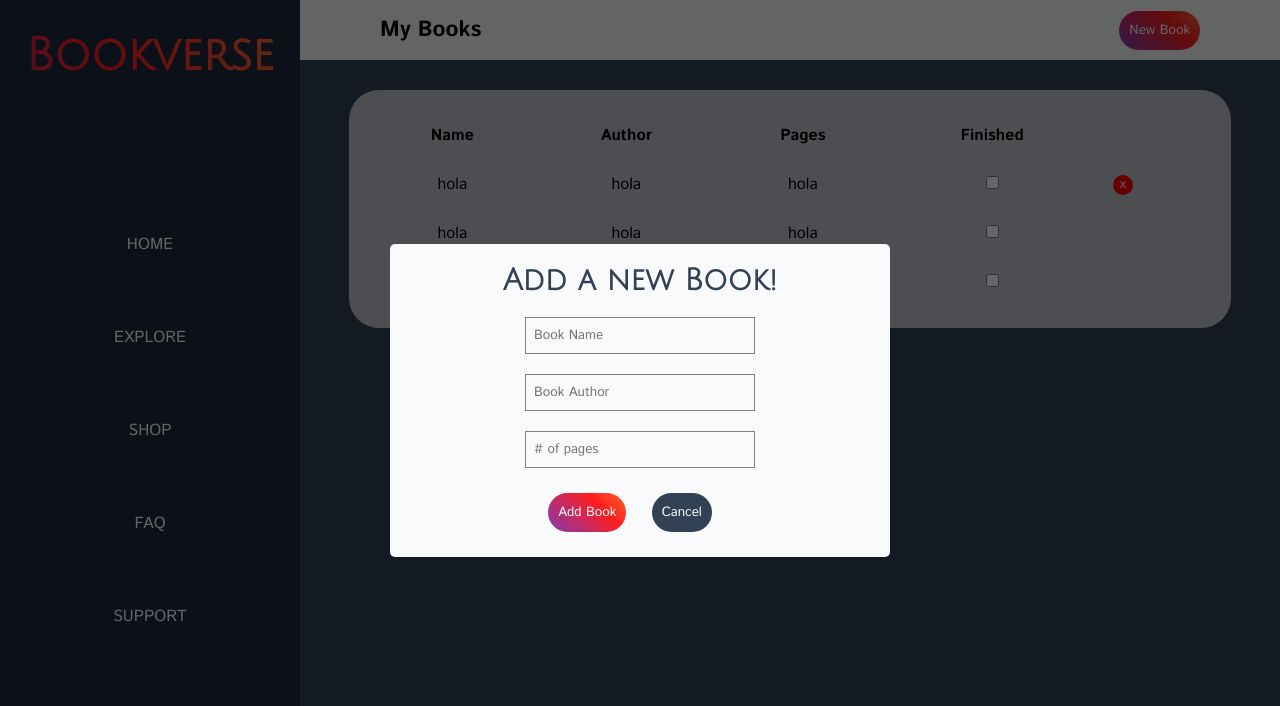
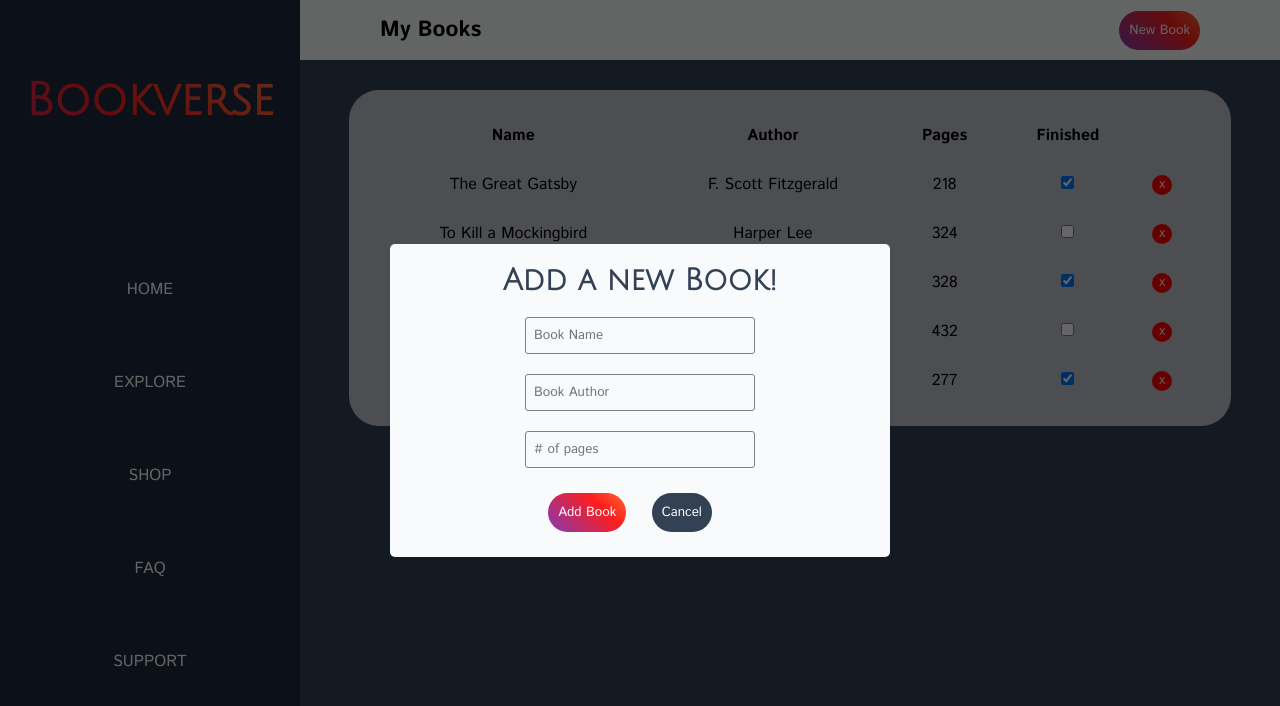
Before and after one commit to Kuraviso/odin-library, a plain HTML site: page index.html in a window 1280 px wide. Both pictures are taken after a click on the button "New Book". Drawn offline with Linux system fonts and the light colour scheme.

Commit message:
added the functions to create the table and add more books

```diff
--- a/index.html
+++ b/index.html
@@ -26,18 +26,24 @@
       <div class="popup-content">
         <form action="" class="form">
           <h2 class="popup-title">Add a new Book!</h2>
-          <input type="text" id="bookName" placeholder="Book Name" required />
+          <input
+            type="text"
+            id="bookName"
+            placeholder="Book Name"
+            autocomplete="off"
+          />
           <input
             type="text"
             id="bookAuthor"
             placeholder="Book Author"
-            required
+            autocomplete="off"
           />
           <input
             type="number"
             id="bookPages"
             placeholder="# of pages"
-            required
+            min="1"
+            autocomplete="off"
           />
           <button type="submit" class="new-book">Add Book</button>
           <button type="button" class="cancel-button">Cancel</button>
@@ -69,26 +75,8 @@
               <th>Finished</th>
             </tr>
           </thead>
-          <tbody>
-            <tr>
-              <td>hola</td>
-              <td>hola</td>
-              <td>hola</td>
-              <td><input type="checkbox" name="" id="" /></td>
-              <td><button class="x-button">x</button></td>
-            </tr>
-            <tr>
-              <td>hola</td>
-              <td>hola</td>
-              <td>hola</td>
-              <td><input type="checkbox" name="" id="" /></td>
-            </tr>
-            <tr>
-              <td>hola</td>
-              <td>hola</td>
-              <td>hola</td>
-              <td><input type="checkbox" name="" id="" /></td>
-            </tr>
+          <tbody class="main-table-body">
+            <!-- content generated dinamically on js -->
           </tbody>
         </table>
       </div>
--- a/script.js
+++ b/script.js
@@ -2,11 +2,12 @@
 const addBookButton = document.querySelector(".add-button");
 const popupWindow = document.querySelector(".popup");
 const cancelBookButton = document.querySelector(".cancel-button");
-const xButton = document.querySelector(".x-button");
+const xButton = document.querySelectorAll(".x-button");
 const removeBookWindow = document.querySelector(".remove-book");
 const noButton = document.querySelector(".remove-button-no");
 const newBookButton = document.querySelector(".new-book");
 const formElement = document.querySelector(".form");
+const tableBodyContainer = document.querySelector(".main-table-body");
 
 //input document selectors
 const userInputName = document.querySelector("#bookName");
@@ -14,11 +15,39 @@ const userInputAuthor = document.querySelector("#bookAuthor");
 const userInputPages = document.querySelector("#bookPages");
 
 //project global variables
-const bookList = [];
+const bookList = [
+  {
+    name: "The Great Gatsby",
+    author: "F. Scott Fitzgerald",
+    pages: 218,
+    completed: true,
+  },
+  {
+    name: "To Kill a Mockingbird",
+    author: "Harper Lee",
+    pages: 324,
+    completed: false,
+  },
+  { name: "1984", author: "George Orwell", pages: 328, completed: true },
+  {
+    name: "Pride and Prejudice",
+    author: "Jane Austen",
+    pages: 432,
+    completed: false,
+  },
+  {
+    name: "The Catcher in the Rye",
+    author: "J.D. Salinger",
+    pages: 277,
+    completed: true,
+  },
+];
 
 //event listeners for buttons
 newBookButton.addEventListener("click", (e) => {
   e.preventDefault();
+
+  if (inputValidation()) {
     addBookToLibrary(
       userInputName.value,
       userInputAuthor.value,
@@ -26,6 +55,9 @@ newBookButton.addEventListener("click", (e) => {
     );
     formElement.reset();
     popupWindow.style.display = "none";
+  } else {
+    return;
+  }
 });
 
 //event listeners for the popup windows
@@ -34,16 +66,27 @@ addBookButton.addEventListener("click", () => {
 });
 
 cancelBookButton.addEventListener("click", () => {
+  formElement.reset();
+  userInputName.classList.remove("error");
+  userInputAuthor.classList.remove("error");
+  userInputPages.classList.remove("error");
   popupWindow.style.display = "none";
 });
 
-xButton.addEventListener("click", () => {
+xButton.forEach((button) => {
+  button.addEventListener("click", () => {
     removeBookWindow.style.display = "flex";
+  });
 });
 
 noButton.addEventListener("click", () => {
   removeBookWindow.style.display = "none";
 });
+
+// Add event listeners to input fields to remove error class on keyup
+userInputName.addEventListener("keyup", removeError);
+userInputAuthor.addEventListener("keyup", removeError);
+userInputPages.addEventListener("keyup", removeError);
 
 //new book constructor
 function book(name, author, pages) {
@@ -61,4 +104,85 @@ function addBookToLibrary(nameInput, authorInput, pagesInput) {
   const newBook = new book(nameInput, authorInput, pagesInput);
   bookList.push(newBook);
   console.log(newBook.info());
+  console.log(bookList);
+  addBookToTable();
 }
+
+function inputValidation() {
+  let isValid = false;
+
+  if (
+    userInputName.value !== "" &&
+    userInputAuthor.value !== "" &&
+    userInputPages.value !== ""
+  ) {
+    isValid = true;
+  } else {
+    if (userInputName.value == "") {
+      userInputName.classList.add("error");
+    }
+    if (userInputAuthor.value == "") {
+      userInputAuthor.classList.add("error");
+    }
+    if (userInputPages.value == "") {
+      userInputPages.classList.add("error");
+    }
+  }
+
+  return isValid;
+}
+
+function removeError() {
+  this.classList.remove("error");
+}
+
+function addBookToTable() {
+  // Clear existing table content
+  tableBodyContainer.innerHTML = "";
+
+  bookList.forEach((item) => {
+    //create the new elements
+    const newRow = document.createElement("tr");
+    const newName = document.createElement("td");
+    const newAuthor = document.createElement("td");
+    const newPages = document.createElement("td");
+    const newCheckboxContainer = document.createElement("td");
+    const newButtonContainer = document.createElement("td");
+    const newCheckbox = document.createElement("input");
+    const newButton = document.createElement("button");
+
+    //add the required classes and types
+    newCheckbox.type = "checkbox";
+    newButton.classList.add("x-button");
+
+    //attach the item info to the table
+    newName.innerText = item.name;
+    newAuthor.innerText = item.author;
+    newPages.innerText = item.pages;
+    newButton.innerText = "x";
+
+    //function to validate checkboxes
+    if (item.completed) {
+      newCheckbox.checked = true;
+    }
+    //append childs to the container
+
+    newCheckboxContainer.appendChild(newCheckbox);
+    newButtonContainer.appendChild(newButton);
+    newRow.appendChild(newName);
+    newRow.appendChild(newAuthor);
+    newRow.appendChild(newPages);
+    newRow.appendChild(newCheckboxContainer);
+    newRow.appendChild(newButtonContainer);
+
+    //add the event listener
+    newButton.addEventListener("click", () => {
+      removeBookWindow.style.display = "flex";
+    });
+
+    //append the new created element to the main container
+    tableBodyContainer.appendChild(newRow);
+  });
+}
+
+addBookToTable();
--- a/styles.css
+++ b/styles.css
@@ -46,7 +46,7 @@ body {
   background-color: var(--color2);
   grid-area: side;
   display: grid;
-  grid-template-rows: 60px 1fr;
+  grid-template-rows: 150px 1fr;
 }
 
 .main {
@@ -179,7 +179,7 @@ body {
 
 .popup-content,
 .remove-book-content {
-  height: max-content;
+  height: fit-content;
   width: 500px;
   background: var(--color3);
   padding: 20px;
@@ -210,6 +210,11 @@ body {
   width: 50%;
   padding: 8px;
   border: 1px solid gray;
+  border-radius: 3px;
+}
+
+.popup-content .error {
+  border: 2px solid red;
 }
 
 .remove-button-yes,
```
Lines whose indentation alone changed are shown as unchanged.
